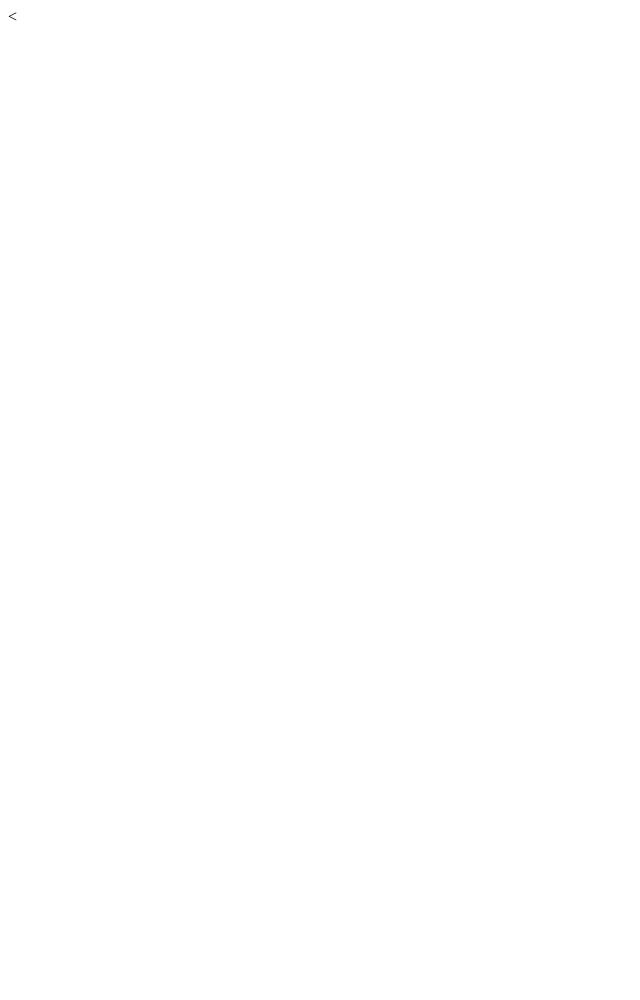
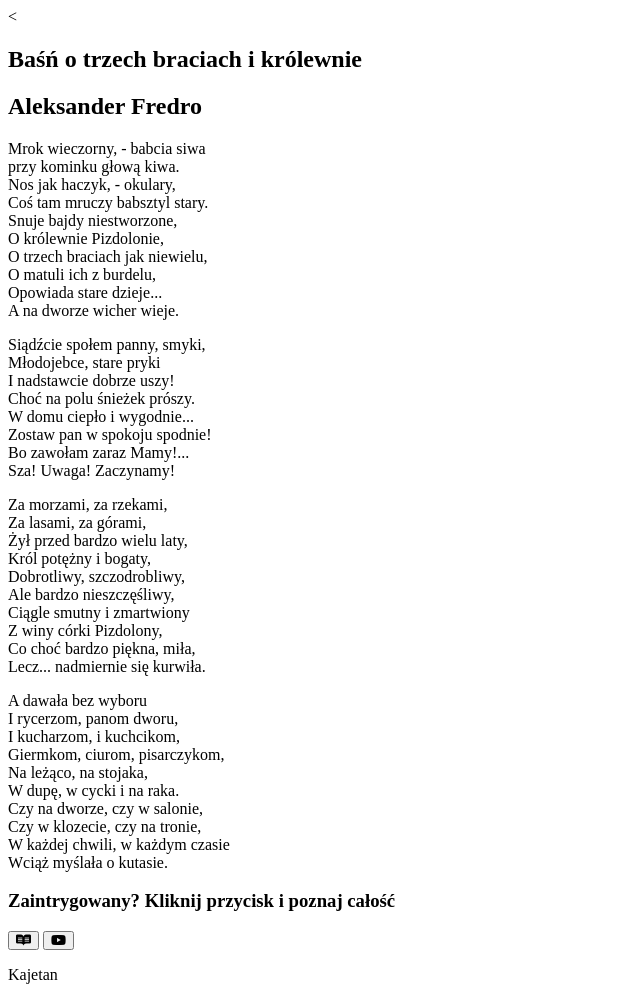
Before and after one commit to PaPaX2/nauka-gita, a plain HTML site: page index.html in a window 1280 px wide. Shown: the whole page, without its empty margins (0-640 px from the left). Before the commit the page ends 800 px from the top, so only its background shows below. Drawn offline with Linux system fonts and the light colour scheme; files that its build step writes are made by us from their sources.

Commit message:
Add html content

```diff
--- a/index.html
+++ b/index.html
@@ -3,9 +3,37 @@
   <head>
     <meta charset="utf-8">
     <title>Wiersz o królewnie</title>
+    <link rel="stylesheet" href="https://cdnjs.cloudflare.com/ajax/libs/font-awesome/5.9.0/css/all.min.css">
     <link rel="stylesheet" href="style.css">
   </head>
   <body>
-
+    <section class="container">
+      <div class="title">
+          <h1>Baśń o trzech braciach i królewnie</h1>
+          <h2>Aleksander Fredro</h2>
+      </div>
+      <div class="poem">
+        <div class="box">
+          <p>Mrok wieczorny, - babcia siwa<br>przy kominku głową kiwa.<br>Nos jak haczyk, - okulary,<br>Coś tam mruczy babsztyl stary.<br>Snuje bajdy niestworzone,<br>O królewnie Pizdolonie,<br>O trzech braciach jak niewielu,<br>O matuli ich z burdelu,<br>Opowiada stare dzieje...<br>A na dworze wicher wieje.</p>
+        </div>
+        <div class="box">
+          <p>Siądźcie społem panny, smyki,<br>Młodojebce, stare pryki<br>I nadstawcie dobrze uszy!<br>Choć na polu śnieżek prószy.<br>W domu ciepło i wygodnie...<br>Zostaw pan w spokoju spodnie!<br>Bo zawołam zaraz Mamy!...<br>Sza! Uwaga! Zaczynamy!</p>
+        </div>
+        <div class="box">
+          <p>Za morzami, za rzekami,<br>Za lasami, za górami,<br>Żył przed bardzo wielu laty,<br>Król potężny i bogaty,<br>Dobrotliwy, szczodrobliwy,<br>Ale bardzo nieszczęśliwy,<br>Ciągle smutny i zmartwiony<br>Z winy córki Pizdolony,<br>Co choć bardzo piękna, miła,<br>Lecz... nadmiernie się kurwiła.</p>
+        </div>
+        <div class="box">
+          <p>A dawała bez wyboru<br>I rycerzom, panom dworu,<br>I kucharzom, i kuchcikom,<br>Giermkom, ciurom, pisarczykom,<br>Na leżąco, na stojaka,<br>W dupę, w cycki i na raka.<br>Czy na dworze, czy w salonie,<br>Czy w klozecie, czy na tronie,<br>W każdej chwili, w każdym czasie<br>Wciąż myślała o kutasie.</p>
+        </div>
+      </div>
+      <div class="links">
+        <h3>Zaintrygowany? Kliknij przycisk i poznaj całość</h3>
+        <button type="button" class="btn" href="http://wiersze.bfcior.pl/aleksander-fredro.php?show=basn_o_3_braciach_i_krolewnie"><i class="fab fa-readme"></i></button>
+        <button type="button" class="btn" href="https://www.youtube.com/watch?v=hnQqFQRCBUg&t=3s&has_verified=1"><i class="fab fa-youtube"></i></button>
+      </div>
+      </section>
+    <footer>
+      <p>Kajetan</p>
+    </footer>
   </body>
 </html>
```
